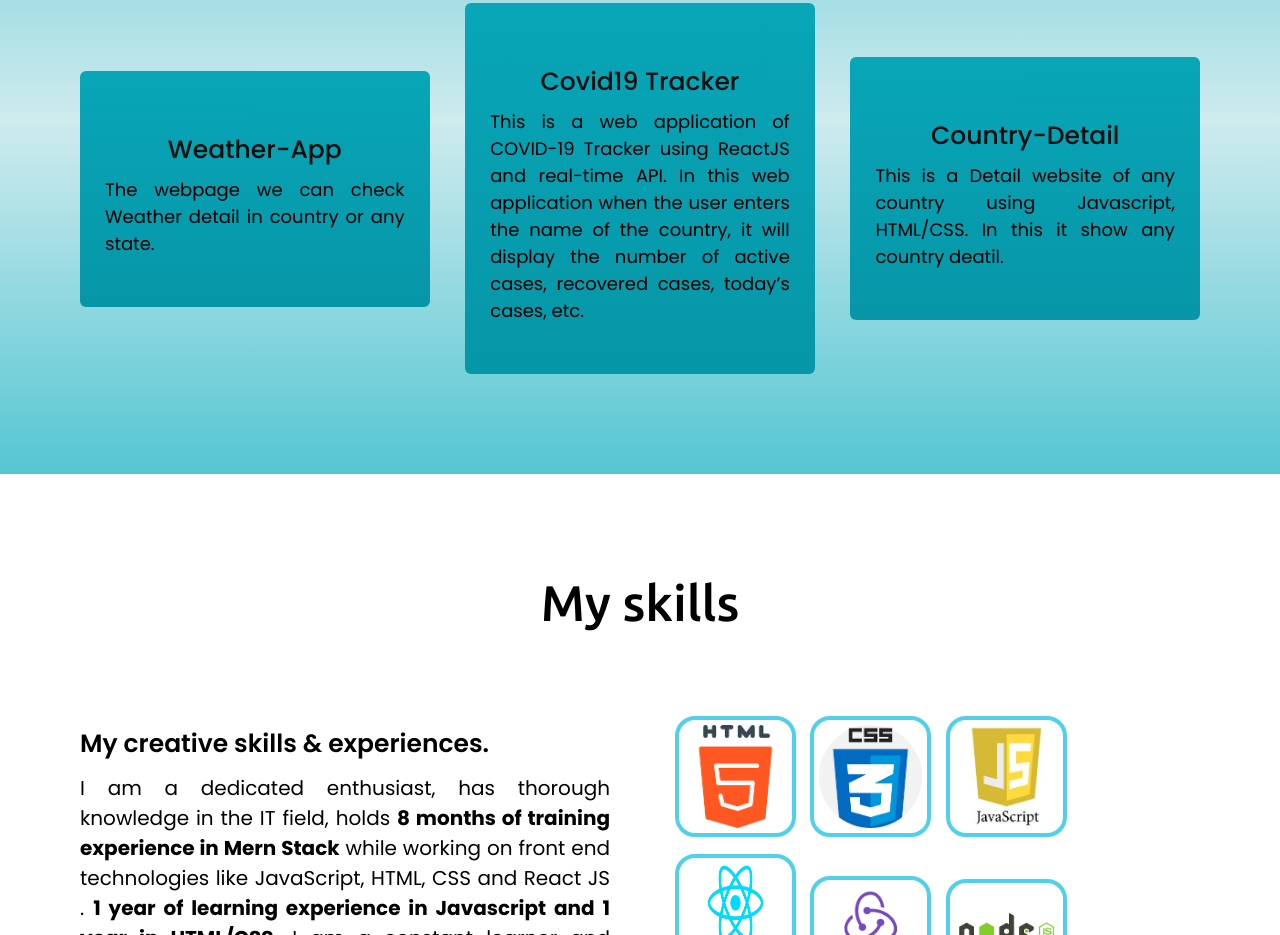
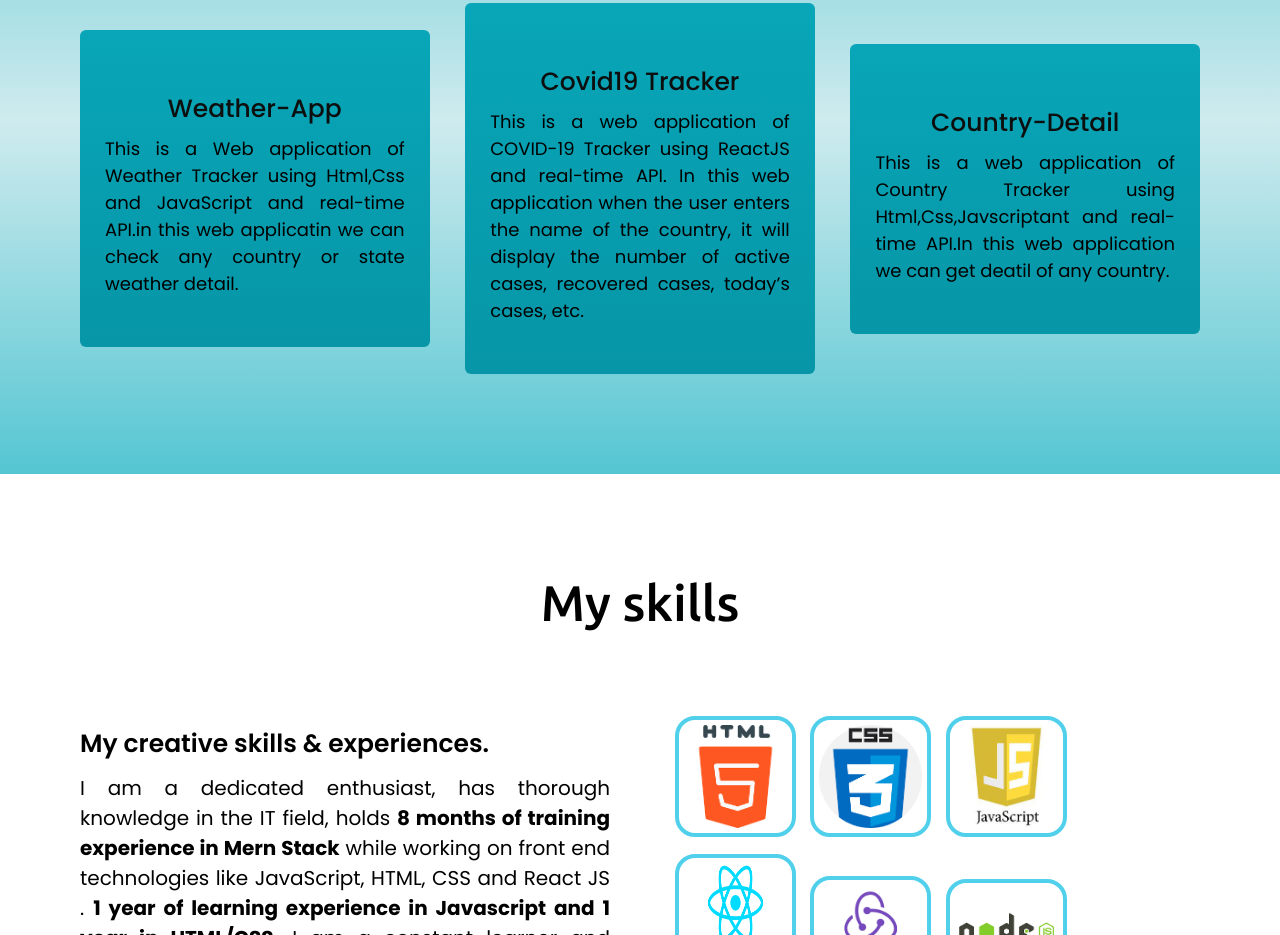
Before and after one commit to nasim492/My-Site, a plain HTML site: page index.html in a window 1280 px wide. Shown: the part 1846-2781 px from the top of the page. Drawn offline with nearby package versions, Linux system fonts and the light colour scheme.

Commit message:
changes some description deatil

```diff
--- a/index.html
+++ b/index.html
@@ -87,7 +87,7 @@
                     <div class="box"><a href=" https://alamnasim492.github.io/Weather-App/"target="blank">
                         <div class="text">Weather-App
                         </div>
-                        <p style="color: black">The webpage we can check Weather detail in country or any state.
+                        <p style="color: black">This is a Web application of Weather Tracker using Html,Css and JavaScript and real-time API.in this web applicatin we can check any country or state weather detail.
                         </p>
                     </div></a>
                 </div>
@@ -108,7 +108,7 @@
                     <div class="box"><a href="https://alamnasim492.github.io/Country-Detail/"target="blank">
 
                         <div class="text">Country-Detail</div>
-                        <p style="color: black">This is a Detail website of any country using Javascript, HTML/CSS. In this it show any country deatil.
+                        <p style="color: black">This is a web application of Country Tracker using Html,Css,Javscriptant and real-time API.In this web application we can get deatil of any country.
                      </p>
                     </div></a>
                 </div>
```
